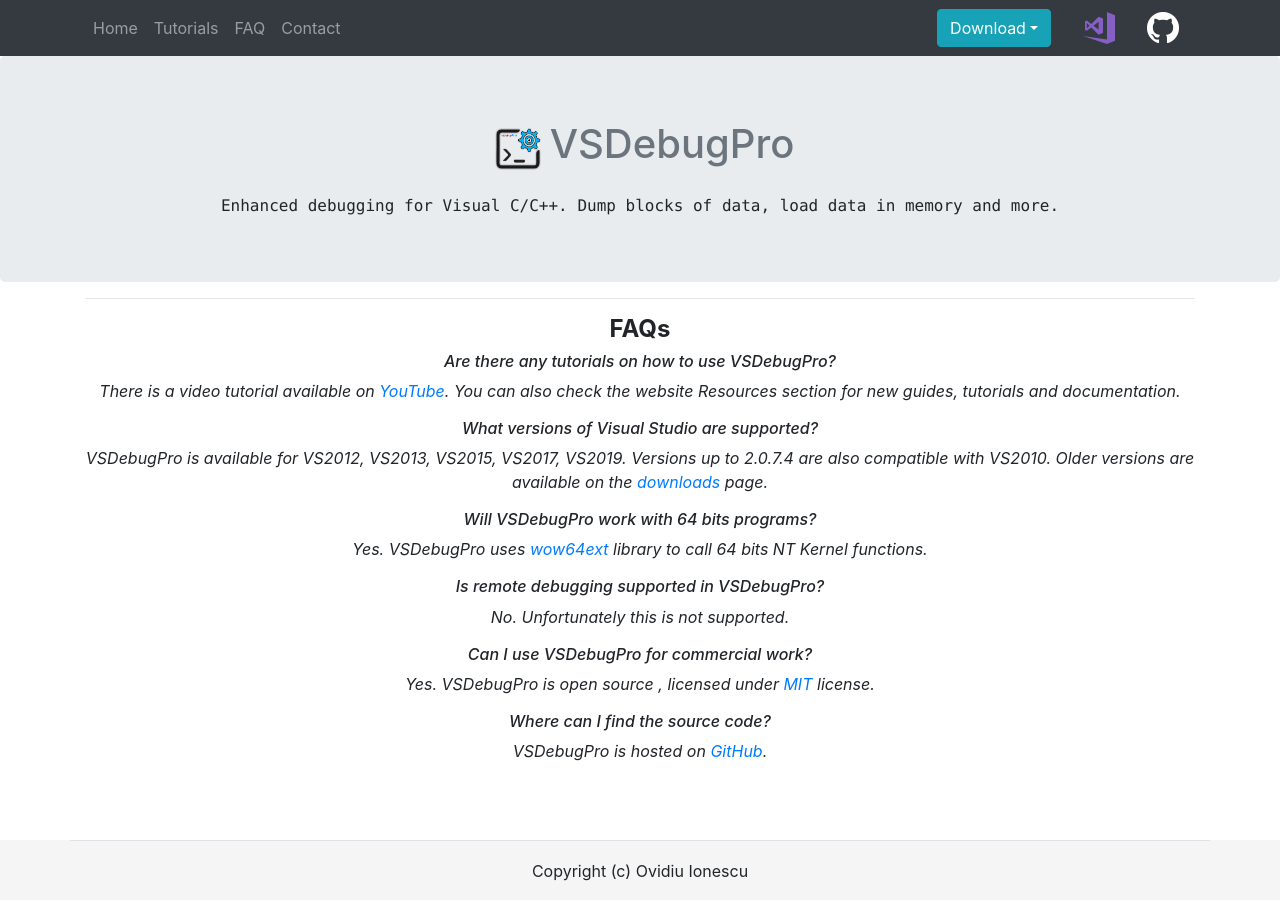
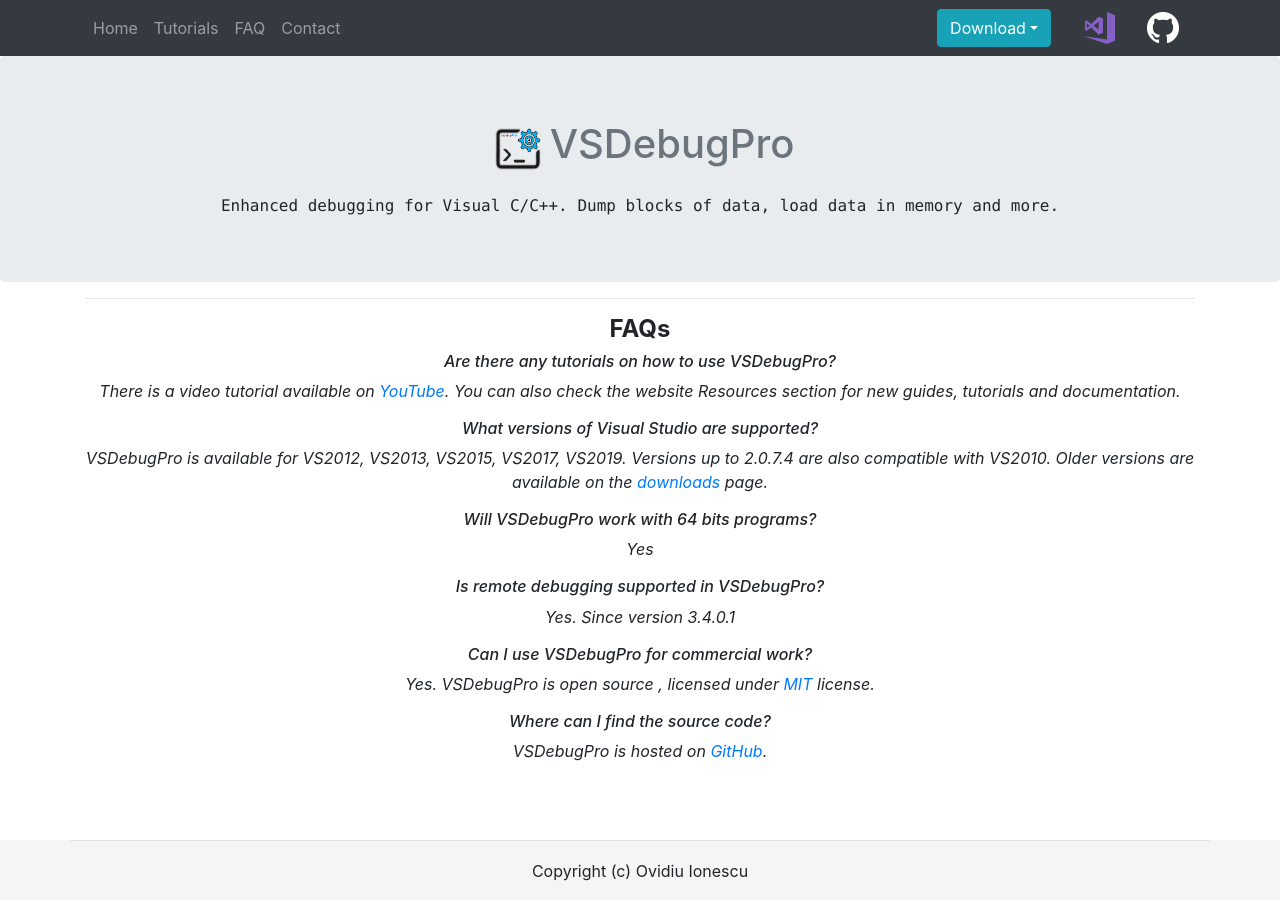
Before and after one commit to ovidiuvio/www.vsdebug.pro, a Jekyll site: the page built from pages/faq.md, in a window 1280 px wide. Built offline with Jekyll 4.4.1, drawn with Linux system fonts in a browser that asks for light colours.

Commit message:
updated faq page

```diff
--- a/pages/faq.md
+++ b/pages/faq.md
@@ -20,12 +20,12 @@ Older versions are available on the [downloads](/pages/downloads.html) page.*
 
 ###### *Will VSDebugPro work with 64 bits programs?*
 {: align="center"}
-*Yes. VSDebugPro uses [wow64ext](https://github.com/rwfpl/rewolf-wow64ext) library to call 64 bits NT Kernel functions.*
+*Yes*
 {: align="center"}
 
 ###### *Is remote debugging supported in VSDebugPro?*
 {: align="center"}
-*No. Unfortunately this is not supported.*
+*Yes. Since version 3.4.0.1*
 {: align="center"}
 
 ###### *Can I use VSDebugPro for commercial work?*
```
